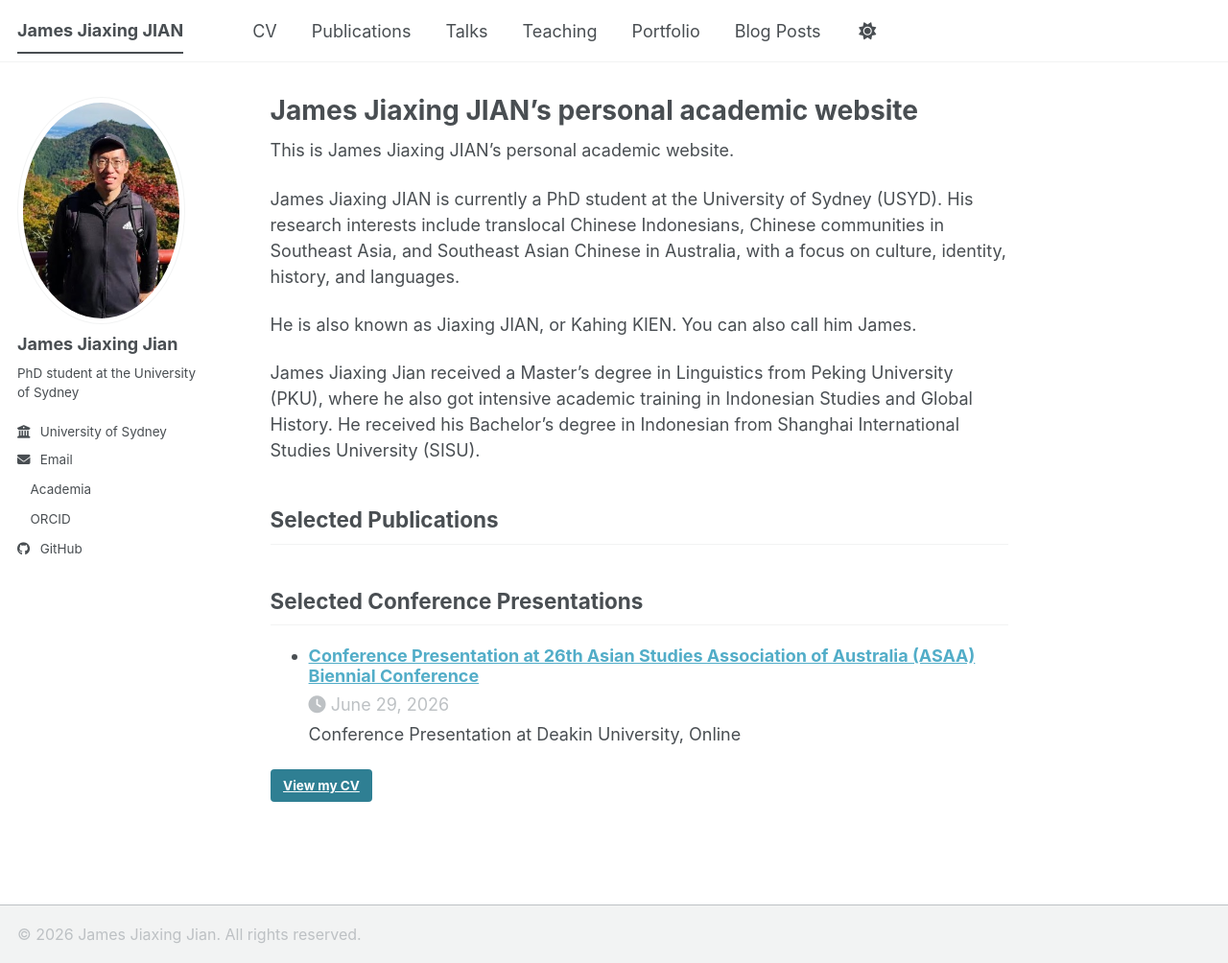
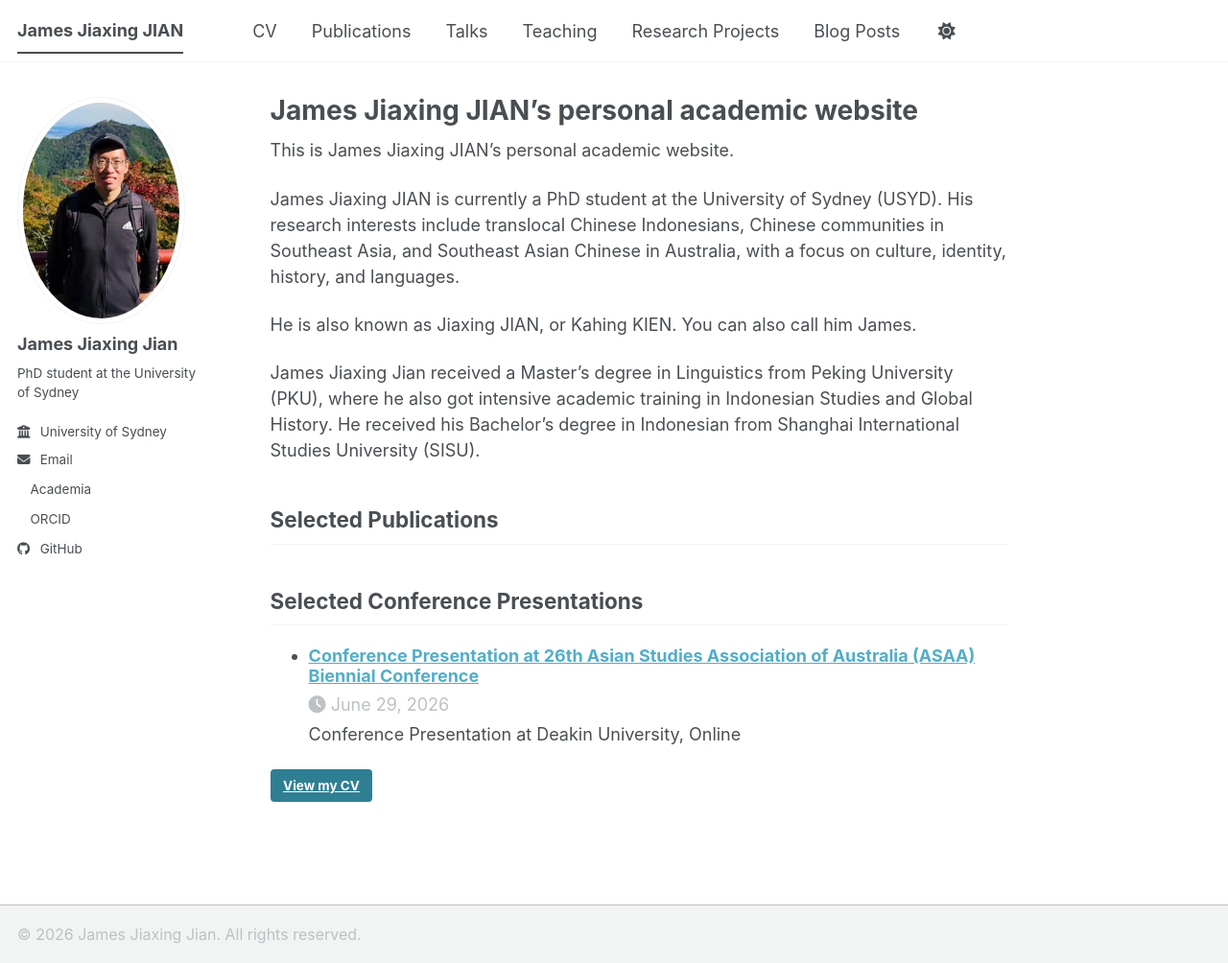
Before and after one commit to jamesjiaxingjian/jamesjiaxingjian.github.io, a Jekyll site: the page built from _pages/about.md, in a window 1280 px wide and 1004 px high. Shown: the whole window at 96% size. Built offline with Jekyll 4.4.1, drawn with Linux system fonts in a browser that asks for light colours; a style sheet for code colours, icons or effects is not loaded.

Commit message:
Update navigation.yml

```diff
--- a/_data/navigation.yml
+++ b/_data/navigation.yml
@@ -23,8 +23,8 @@ main:
   - title: "Teaching"
     url: /teaching/
 
-  - title: "Portfolio"
-    url: /portfolio/
+  - title: "Research Projects"
+    url: /projects/
 
   - title: "Blog Posts"
     url: /year-archive/
```
